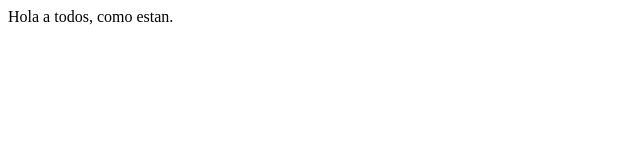
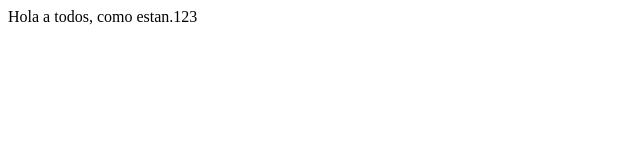
Before and after one commit to Gonzalo19762018/curso-primera, a plain HTML site: page index.html in a window 1280 px wide. Shown: the full height of the page, 0-640 px from the left. Drawn offline with Linux system fonts and the light colour scheme.

Commit message:
alfanumerico

```diff
--- a/index.html
+++ b/index.html
@@ -6,6 +6,6 @@
     <title>Document</title>
 </head>
 <body>
-Hola a todos, como estan.
+Hola a todos, como estan.123
 </body>
 </html>
```
